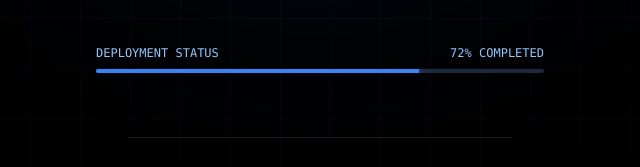
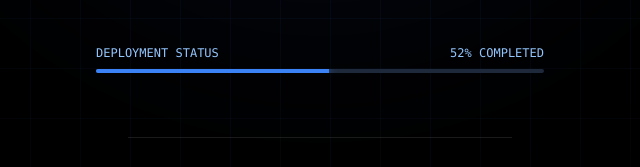
Before and after one commit to Tibrahi/Unichain, a website: page unichain/public/pages/warn.html in a window 1280 px wide. Shown: the part 632-799 px from the top of the page, 320-960 px from the left. Drawn offline with nearby package versions, Linux system fonts and the light colour scheme.

Commit message:
warning landing page connected

```diff
--- a/unichain/public/pages/warn.html
+++ b/unichain/public/pages/warn.html
@@ -160,11 +160,11 @@
 
             // Simulate loading
             setTimeout(() => {
-                progressBar.style.width = '72%';
+                progressBar.style.width = '52%';
 
                 // Count up number animation
                 let start = 0;
-                const end = 72;
+                const end = 52;
                 const duration = 2000;
                 const incrementTime = duration / end;
 
```
